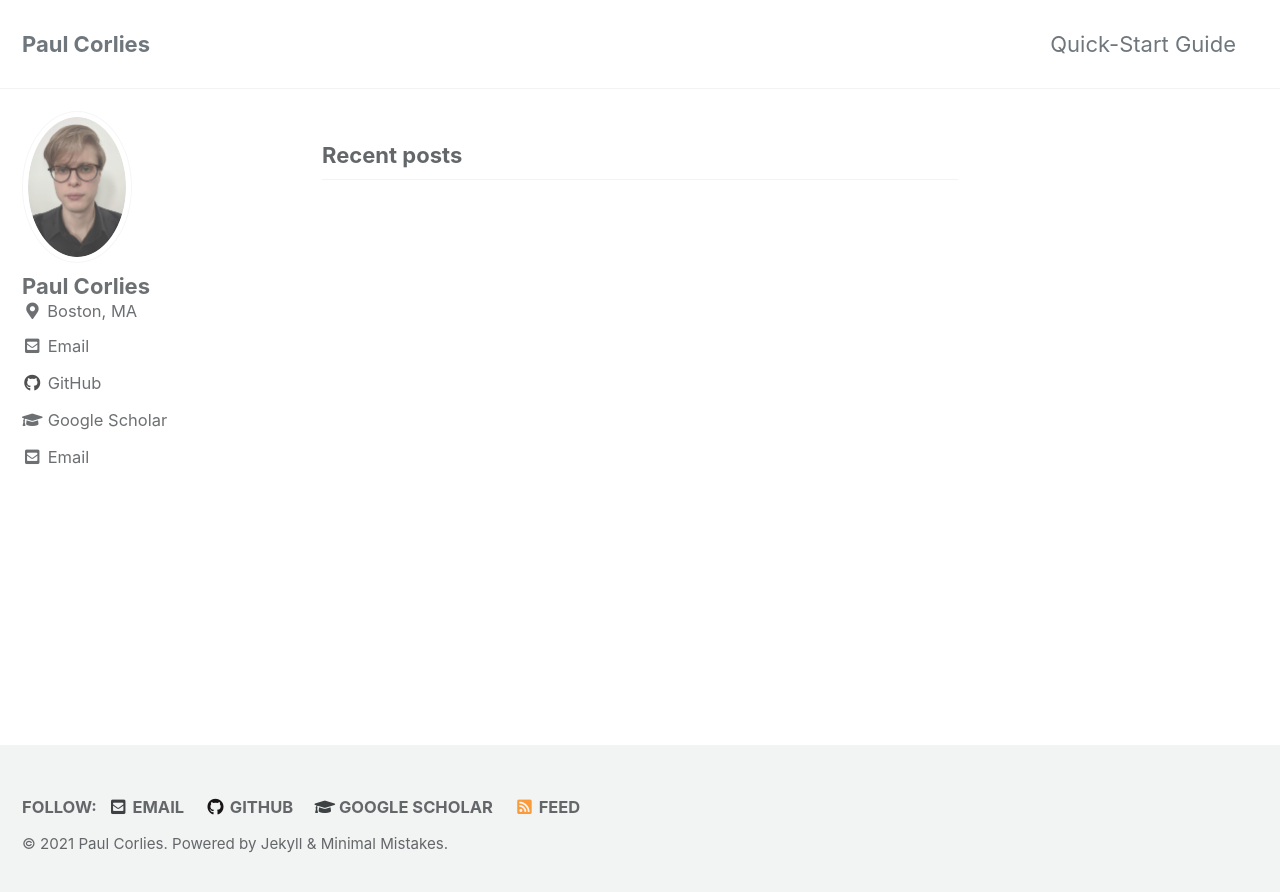
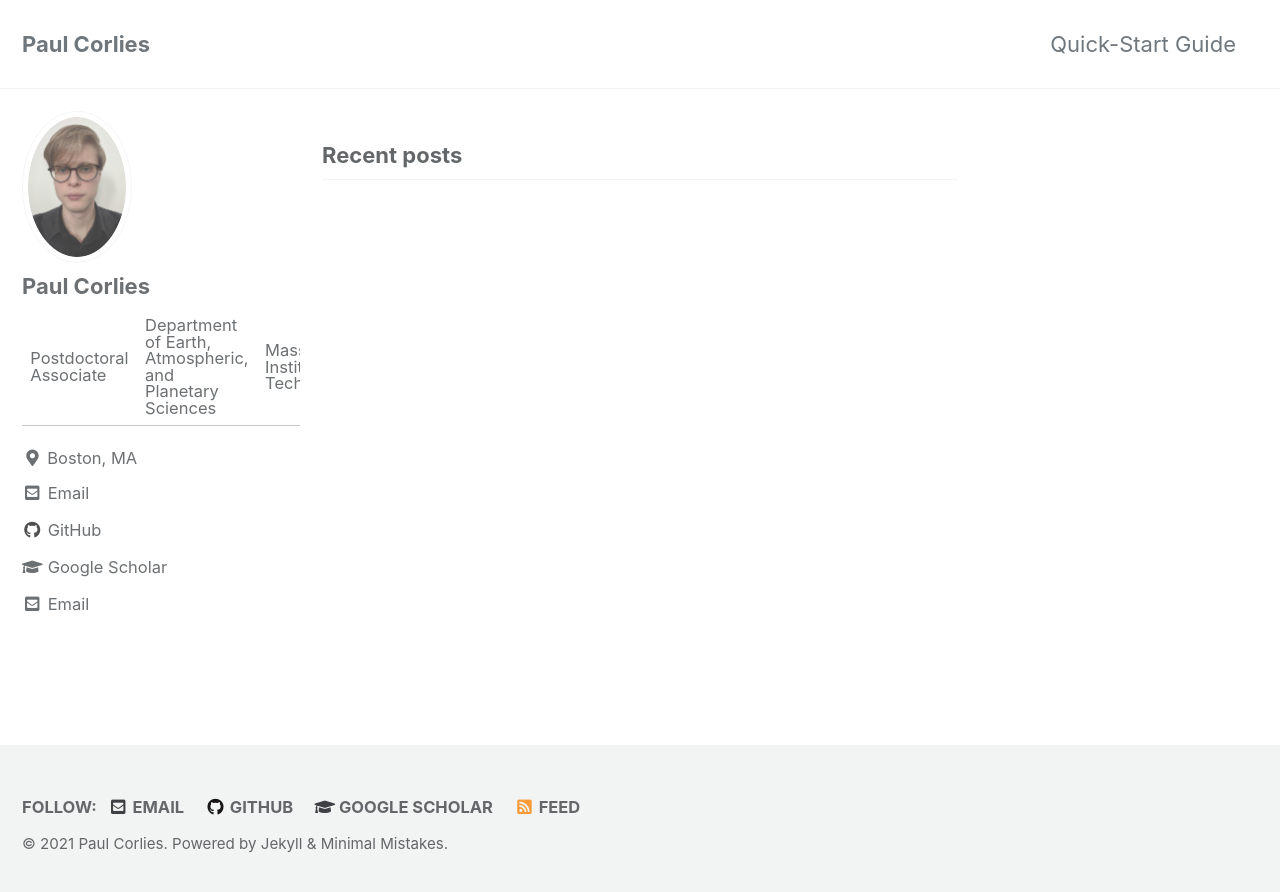
Before and after one commit to pcorlies/pcorlies.github.io, a Jekyll site: the page built from index.html, in a window 1280 px wide. Shown: the top 892 px of the page. Built offline with Jekyll 4.4.1, drawn with Linux system fonts in a browser that asks for light colours; cached includes are drawn as plain includes; the list of posts is cut into pages by our own code.

Commit message:
Update _config.yml

```diff
--- a/_config.yml
+++ b/_config.yml
@@ -103,7 +103,9 @@ analytics:
 author:
   name             : "Paul Corlies"
   avatar           :  "/assets/images/headshot.png"
-  bio              :
+  bio              :  "Postdoctoral Associate |
+                       Department of Earth, Atmospheric, and Planetary Sciences |
+                       Massachusetts Institute of Technology"
   location         : "Boston, MA"
   email            : "pcorlies@mit.edu"
   links:
```
